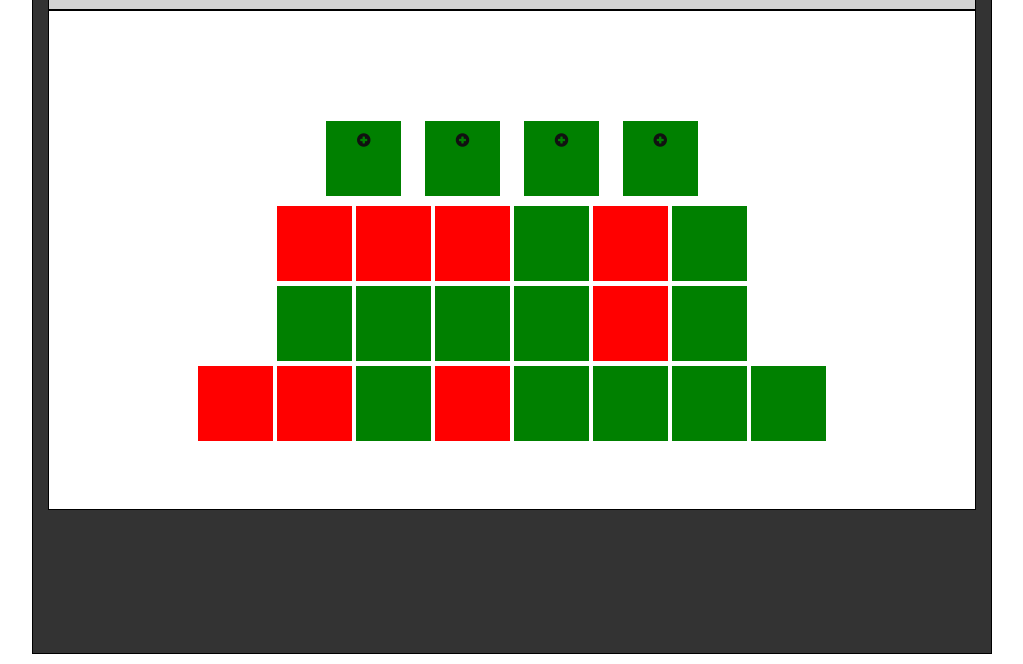
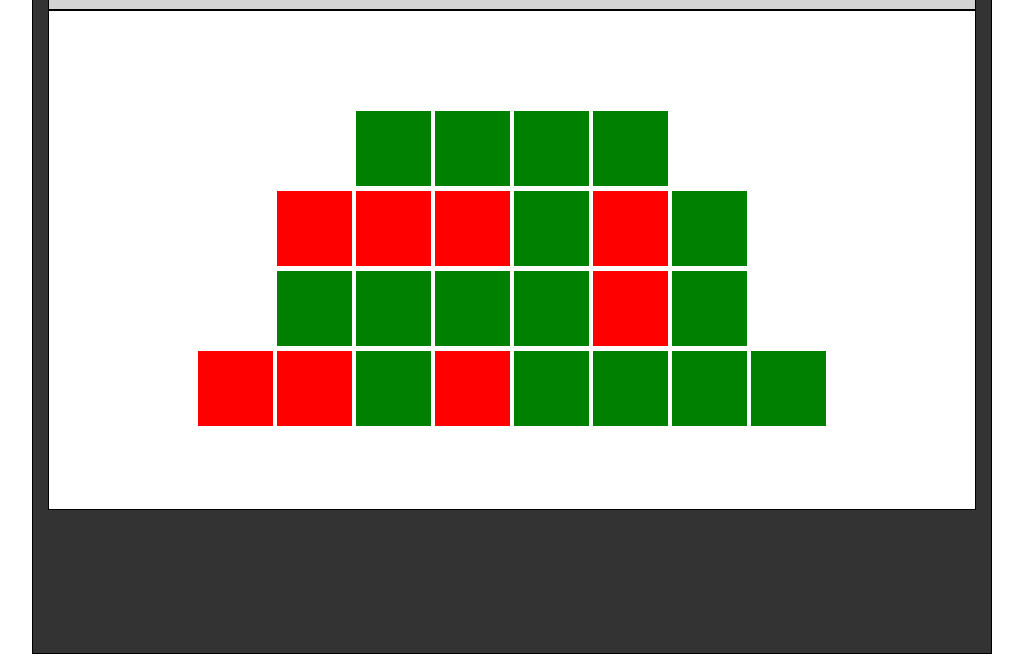
Before and after one commit to alexv121/Lab11, a plain HTML site: page lab 10 - sun/index.html in a window 1280 px wide. Shown: the part 156-820 px from the top of the page, without its empty margins (128-1151 px from the left). Drawn offline with nearby package versions, Linux system fonts and the light colour scheme.

Commit message:
Second merge

```diff
--- a/lab 10 - sun/index.html
+++ b/lab 10 - sun/index.html
@@ -15,11 +15,14 @@
 	<div id="seat-form-content" class="hide">
 		<form class="form-inline" role="form">
 			<div class="form-group">
-			<input type="text" placeholder="Name" class="form-control" maxlength="5">
-			<input type="text" placeholder="Email" class="form-control" maxlength="5">
+			<input type="text" placeholder="Name">
+			<input type="text" placeholder="Email">
+			<button type="button" href="#">Submit</button>
 			</div>
 		</form>
 	</div>
+
+	<!-- End of Seat request form -->
 	<div class="container" id="wrapper">
 		<header>
 			<div id="brand">
@@ -32,32 +35,16 @@
 			<div id="maincontainer">
 				<div class = "col-fixed row-4">
 			<!-- 	Start of Form Hover seat 1: -->
-					<div class="container-fluid seat">
-					  	<ul class="list-unstyled pop">
-					    <li><a type="button" href="#"><span class="glyphicon glyphicon-plus-sign"></span></a></li>
-					  	</ul>
-					</div>
+					<div class= "seat "></div>
 			<!--   	End of Form Hover seat 1-->
 			<!-- 	Start of Form Hover seat 2: -->
-					<div class="container-fluid seat">
-					  	<ul class="list-unstyled pop">
-					    <li><a type="button" href="#"><span class="glyphicon glyphicon-plus-sign"></span></a></li>
-					  	</ul>
-					</div>
+					<div class= "seat "></div>
 			<!--   	End of Form Hover seat 2-->
 			<!-- 	Start of Form Hover seat 3: -->
-					<div class="container-fluid seat">
-					  	<ul class="list-unstyled pop">
-					    <li><a type="button" href="#"><span class="glyphicon glyphicon-plus-sign"></span></a></li>
-					  	</ul>
-					</div>
+					<div class= "seat "></div>
 			<!--   	End of Form Hover seat 3-->
 			<!-- 	Start of Form Hover seat 4: -->
-					<div class="container-fluid seat">
-					  	<ul class="list-unstyled pop">
-					    <li><a type="button" href="#"><span class="glyphicon glyphicon-plus-sign"></span></a></li>
-					  	</ul>
-					</div>
+					<div class= "seat "></div>
 			<!--   	End of Form Hover seat 4-->
 				</div>
 			<!-- End of Row 4 -->
```
